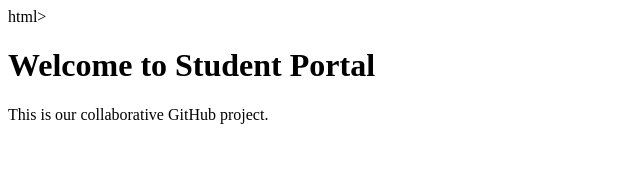
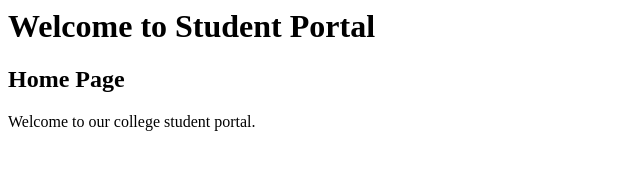
Before and after one commit to Devi123S/student--portal, a plain HTML site: page index.html in a window 1280 px wide. Shown: the whole page, without its empty margins (0-640 px from the left). Drawn offline with Linux system fonts and the light colour scheme.

```diff
--- a/index.html
+++ b/index.html
@@ -1,35 +1,11 @@
- html>
 
-
-<html>
-
-
-<head>
-
-
-
-<title>Student Portal</title>
-
-
-    <link
-rel="stylesheet" href="style.css">
-
-
-</head>
-
-
-<body>
-
-
-    <h1>Welcome
+               <h1>Welcome
 to Student Portal</h1>
 
 
-    <p>This is
-our collaborative GitHub project.</p>
+<h2>Home
+Page</h2>
 
 
-</body>
-
-
-</html>
+<p>Welcome to
+our college student portal.</p>
```
